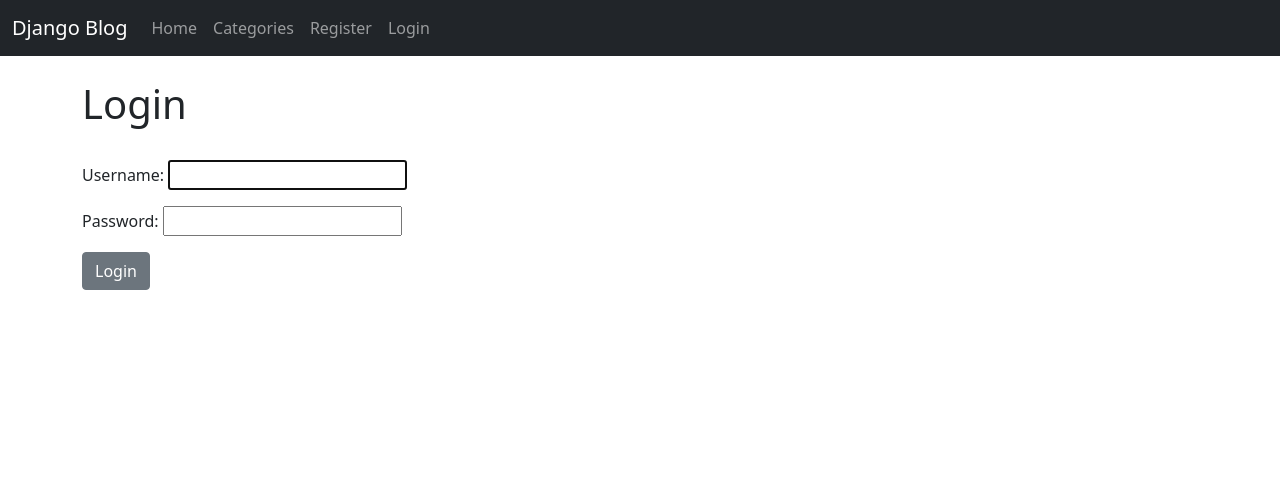
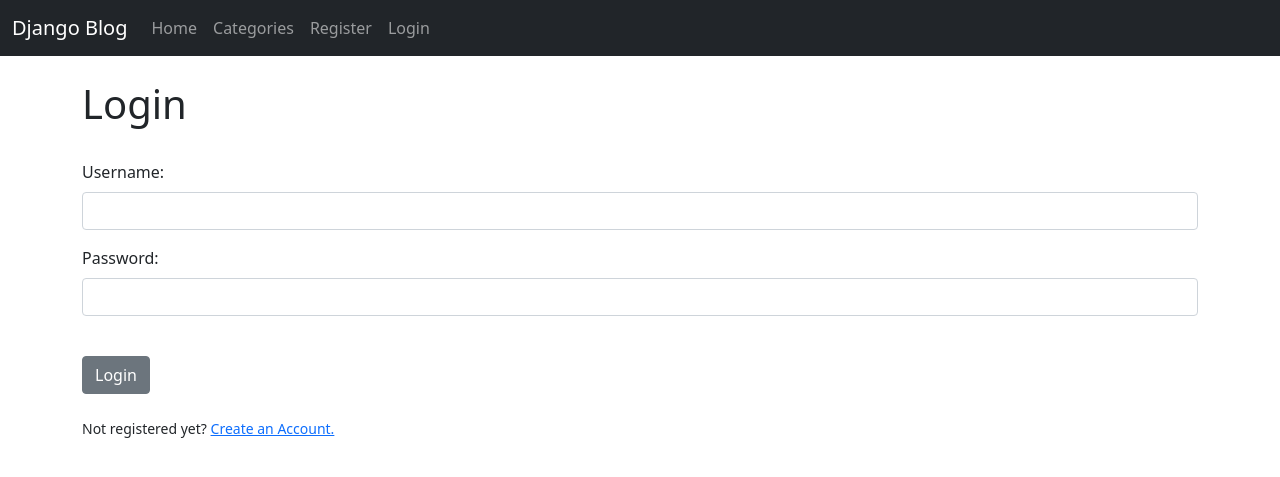
Before and after one commit to trigg8/Django_Blog, a Django app: page /members/login/ in a window 1280 px wide. Shown: the top 477 px of the page. Run offline with Django 4.2, Linux system fonts and the light colour scheme.

Commit message:
added bootstrap for login

```diff
--- a/members/templates/registration/login.html
+++ b/members/templates/registration/login.html
@@ -11,10 +11,21 @@
 <div class="form-group">
     <form method="POST">
         {% csrf_token %}
-        {{ form.as_p }}
-        <button class="btn btn-secondary">
-            Login
-        </button>
+        <div class="mb-3">
+            <label for="username" class="form-label">Username:</label>
+            <input type="text" class="form-control" name="username">
+          </div>
+          <div class="mb-3">
+            <label for="password" class="form-label">Password:</label>
+            <input type="password" class="form-control" name="password">
+          </div>
+          <br>
+            <button class="btn btn-secondary">
+                Login
+            </button>
+          <br>
+          <br>
+            <small><p>Not registered yet? <a href="{% url 'register' %}">Create an Account.</a></p></small>
     </form>
 </div>
 
```
Also changed, not shown: db.sqlite3.
